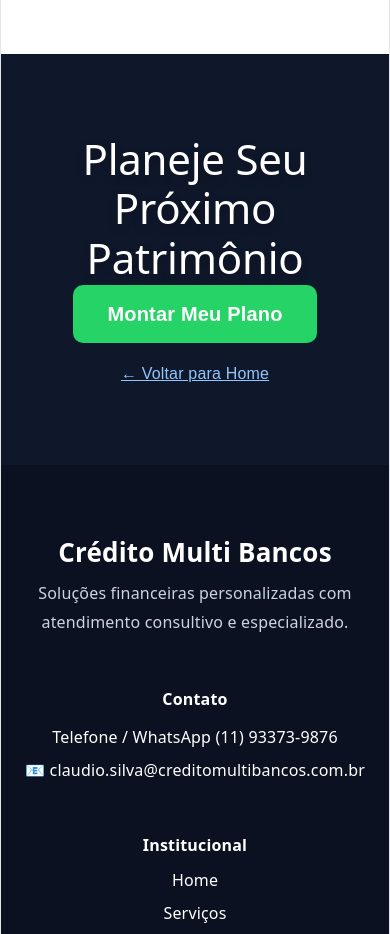
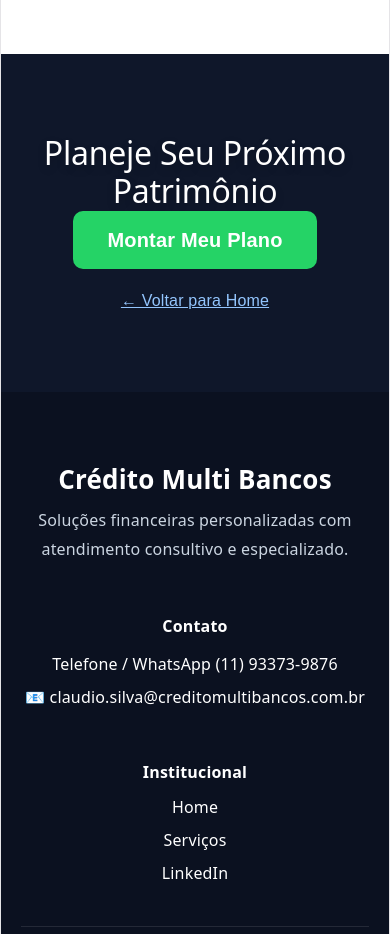
Before and after one commit to claudiofernand8647/meu-site, a React (Vite) app: page /consorcio in a window 390 px wide. Shown: the part 2020-2954 px from the top of the page. Built offline with nearby package versions, Linux system fonts and the light colour scheme.

Commit message:
Melhoria navbar mobile

```diff
--- a/src/pages/Consorcio.jsx
+++ b/src/pages/Consorcio.jsx
@@ -172,7 +172,7 @@
           textAlign: "center"
         }}>
           <h2 style={{
-            fontSize: "42px",
+            fontSize: window.innerWidth < 768 ? "32px" : "42px",
             color:"white",
 
 textShadow:"0 4px 10px rgba(0,0,0,0.18)",
```
